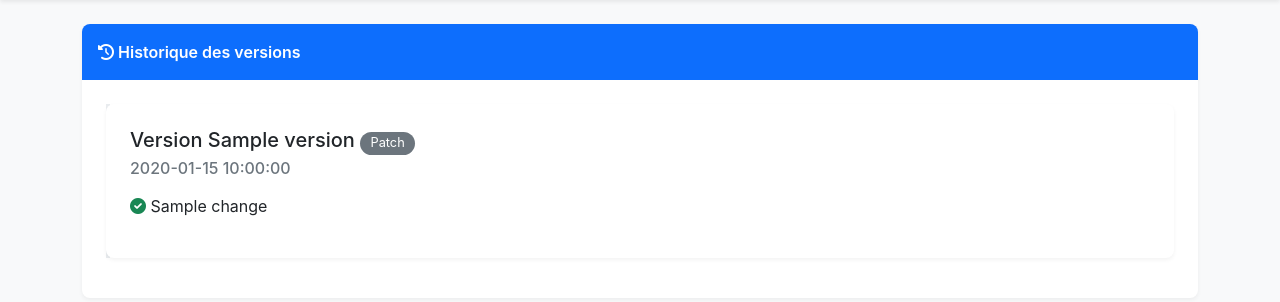
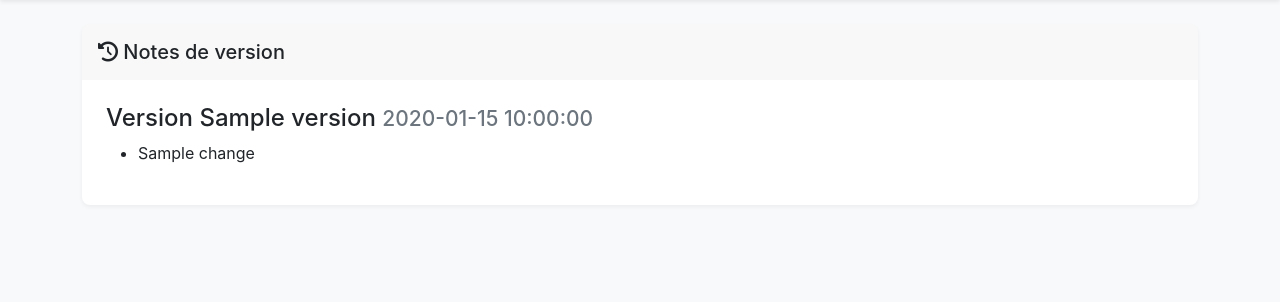
Before and after one commit to Yanisbouchard/msspryym, a Flask app: template templates/changelog.html in a window 1280 px wide. Shown: the part 72-374 px from the top of the page. Run offline with Flask 3, Linux system fonts and the light colour scheme; the template is opened without the code that fills it: most values are stand-ins (such as "Sample title", 1, 10 or a date in 2020).

Commit message:
Mise à jour du template changelog pour le nouveau format de données

```diff
--- a/templates/changelog.html
+++ b/templates/changelog.html
@@ -57,37 +57,25 @@
 
     <div class="container mt-4">
         <div class="card">
-            <div class="card-header bg-primary text-white">
-                <i class="fas fa-history"></i> Historique des versions
+            <div class="card-header">
+                <h5 class="card-title mb-0">
+                    <i class="fas fa-history"></i> Notes de version
+                </h5>
             </div>
             <div class="card-body">
-                <div class="timeline">
-                    {% for version in changelog.versions %}
-                    <div class="card mb-3 version-{{ version.type }}">
-                        <div class="card-body">
-                            <h5 class="card-title">
-                                Version {{ version.version }}
-                                {% if version.type == "major" %}
-                                <span class="badge bg-success">Majeure</span>
-                                {% elif version.type == "minor" %}
-                                <span class="badge bg-primary">Mineure</span>
-                                {% else %}
-                                <span class="badge bg-secondary">Patch</span>
-                                {% endif %}
-                            </h5>
-                            <h6 class="card-subtitle mb-3 text-muted">{{ version.date }}</h6>
-                            <ul class="list-unstyled">
-                                {% for change in version.changes %}
-                                <li>
-                                    <i class="fas fa-check-circle text-success"></i>
-                                    {{ change }}
-                                </li>
-                                {% endfor %}
-                            </ul>
-                        </div>
-                    </div>
-                    {% endfor %}
+                {% for change in changes %}
+                <div class="version-block">
+                    <h4>
+                        Version {{ change.version }}
+                        <small class="text-muted">{{ change.date }}</small>
+                    </h4>
+                    <ul>
+                        {% for item in change.changes %}
+                        <li>{{ item }}</li>
+                        {% endfor %}
+                    </ul>
                 </div>
+                {% endfor %}
             </div>
         </div>
     </div>
```
